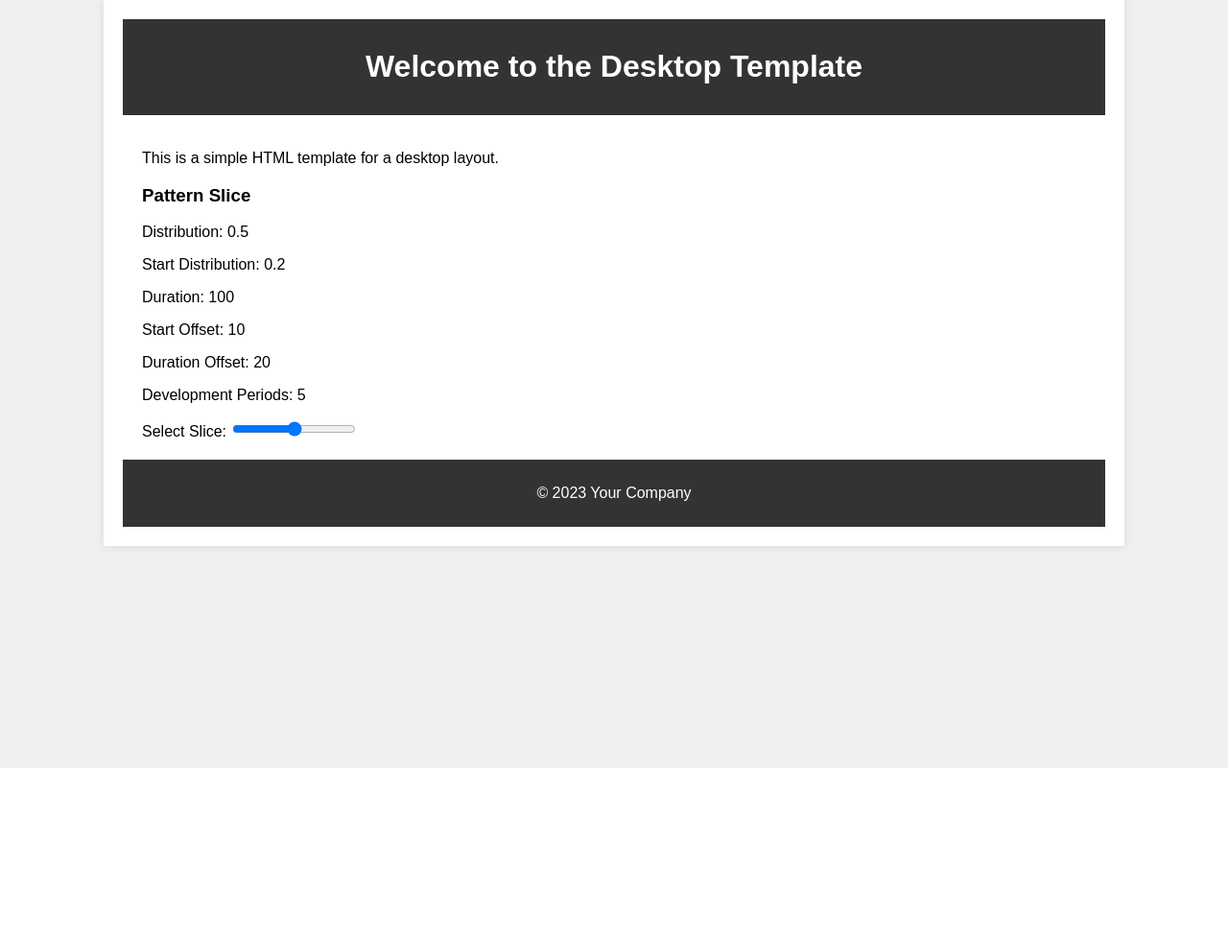
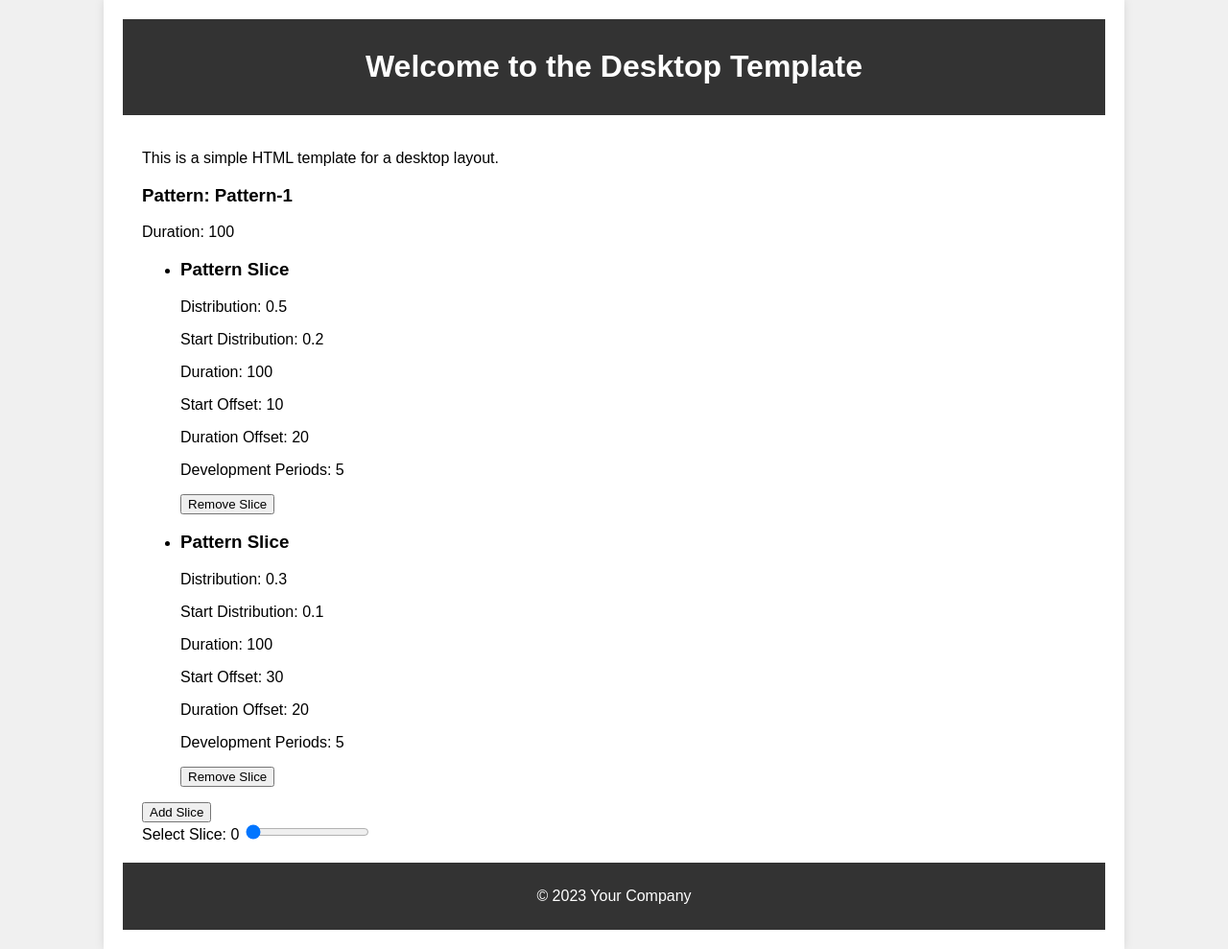
Before and after one commit to smith404/ACS, a Flask app: page /desktop/ in a window 1280 px wide. Shown: the whole page at 96% size. Before the commit the page ends 800 px from the top, so only its background shows below. Run offline with Flask 3, Linux system fonts and the light colour scheme.

Commit message:
added pattern component

```diff
--- /dev/null
+++ b/static/components/pattern.js
@@ -0,0 +1,49 @@
+angular.module('app').component('pattern', {
+  bindings: {
+    patternData: '<'
+  },
+  controller: function() {
+    var ctrl = this;
+
+    ctrl.$onInit = function() {
+      ctrl.identifier = ctrl.patternData.identifier;
+      ctrl.slices = ctrl.patternData.slices;
+      ctrl.duration = ctrl.patternData.duration;
+    };
+
+    ctrl.addSlice = function(slice) {
+      ctrl.slices.push(slice);
+    };
+
+    ctrl.removeSlice = function(index) {
+      ctrl.slices.splice(index, 1);
+    };
+
+    ctrl.setDuration = function(duration) {
+      ctrl.duration = duration;
+      ctrl.slices.forEach(function(slice) {
+        slice.duration = duration;
+      });
+    };
+  },
+  template: `
+    <div>
+      <h3>Pattern: {{$ctrl.identifier}}</h3>
+      <p>Duration: {{$ctrl.duration}}</p>
+      <ul>
+        <li ng-repeat="slice in $ctrl.slices">
+          <pattern-slice
+            distribution="slice.distribution"
+            start-distribution="slice.startDistribution"
+            duration="slice.duration"
+            start-offset="slice.startOffset"
+            duration-offset="slice.durationOffset"
+            development-periods="slice.developmentPeriods">
+          </pattern-slice>
+          <button ng-click="$ctrl.removeSlice($index)">Remove Slice</button>
+        </li>
+      </ul>
+      <button ng-click="$ctrl.addSlice({distribution: 0, startDistribution: 0, duration: $ctrl.duration, startOffset: 0, durationOffset: 0, developmentPeriods: 0})">Add Slice</button>
+    </div>
+  `
+});
--- a/templates/desktop.html
+++ b/templates/desktop.html
@@ -32,8 +32,9 @@
     <script>
         angular.module('app', []);
     </script>
-    <script src="{{ url_for('static', filename='components/pattern_slice.js')}}")></script>
-    <script src="{{ url_for('static', filename='components/slice_selector.js')}}")></script>
+    <script src="{{ url_for('static', filename='components/pattern_slice.js')}}"></script>
+    <script src="{{ url_for('static', filename='components/slice_selector.js')}}"></script>
+    <script src="{{ url_for('static', filename='components/pattern.js')}}"></script>
 </head>
 <body>
     <div class="container" ng-controller="MainController as ctrl">
@@ -42,15 +43,13 @@
         </header>
         <main>
             <p>This is a simple HTML template for a desktop layout.</p>
-            <pattern-slice
-                distribution="ctrl.distribution"
-                start-distribution="ctrl.startDistribution"
-                duration="ctrl.duration"
-                start-offset="ctrl.startOffset"
-                duration-offset="ctrl.durationOffset"
-                development-periods="ctrl.developmentPeriods">
-            </pattern-slice>
-            <slice-selector></slice-selector>
+            <pattern
+                pattern-data="ctrl.patternData">
+            </pattern>
+            <slice-selector
+                max-slice="ctrl.maxSlice"
+                selected-slice="ctrl.selectedSlice">
+            </slice-selector>
         </main>
         <footer>
             <p>&copy; 2023 Your Company</p>
@@ -58,12 +57,16 @@
     </div>
     <script>
         angular.module('app').controller('MainController', function() {
-            this.distribution = 0.5;
-            this.startDistribution = 0.2;
-            this.duration = 100;
-            this.startOffset = 10;
-            this.durationOffset = 20;
-            this.developmentPeriods = 5;
+            this.patternData = {
+                identifier: 'Pattern-1',
+                slices: [
+                    { distribution: 0.5, startDistribution: 0.2, duration: 100, startOffset: 10, durationOffset: 20, developmentPeriods: 5 },
+                    { distribution: 0.3, startDistribution: 0.1, duration: 100, startOffset: 30, durationOffset: 20, developmentPeriods: 5 }
+                ],
+                duration: 100
+            };
+            this.maxSlice = this.patternData.slices.length;
+            this.selectedSlice = 0;
         });
     </script>
 </body>
```
